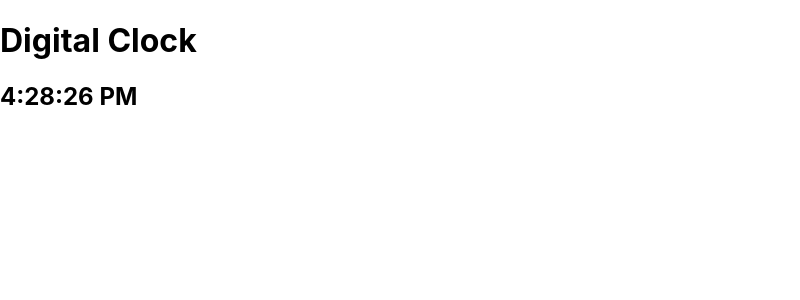
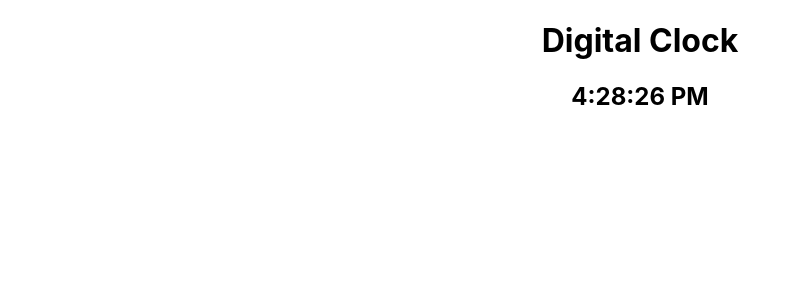
Before and after one commit to Piyumi514/digital-clock, a React (Create React App) app in the folder digital-clock/: page / in a window 1280 px wide. Shown: the top 300 px of the page, without its empty margins (0-800 px from the left). Built offline with nearby package versions, Linux system fonts and the light colour scheme.

Commit message:
align the text center

```diff
--- a/digital-clock/src/DigitalClock.jsx
+++ b/digital-clock/src/DigitalClock.jsx
@@ -15,9 +15,9 @@ const DigitalClock = () => {
   }, []);
 
   return (
-    <div>
-      <h1>Digital Clock</h1>
-      <h2>{time.toLocaleTimeString()}</h2>
+    <div style={{textAlign:"center"}}>
+            <h1>Digital Clock</h1>
+            <h2>{time.toLocaleTimeString()}</h2>
     </div>
   );
 };
```
